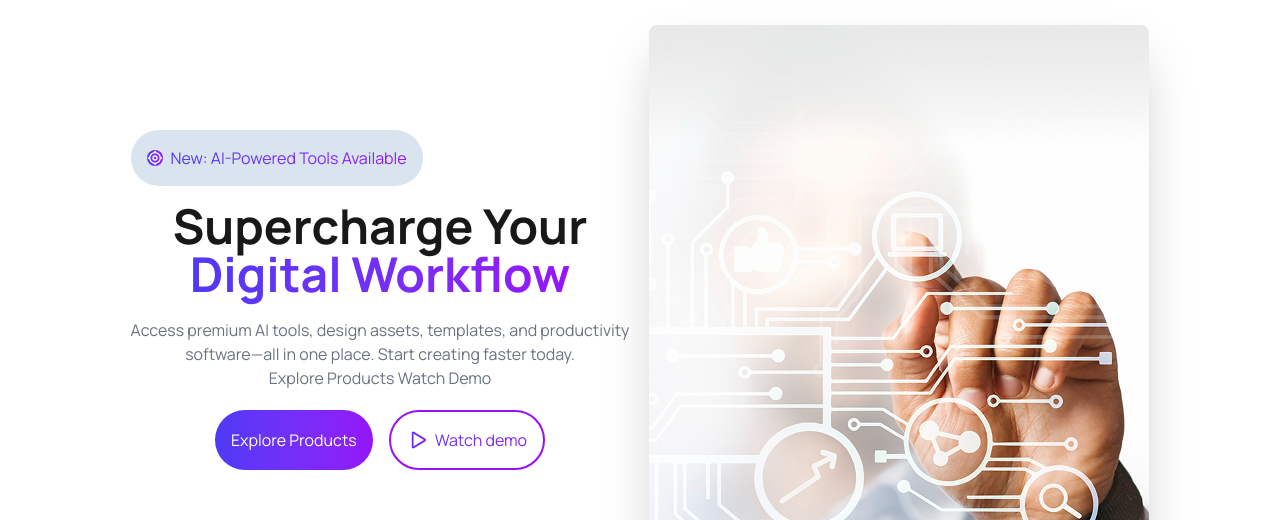
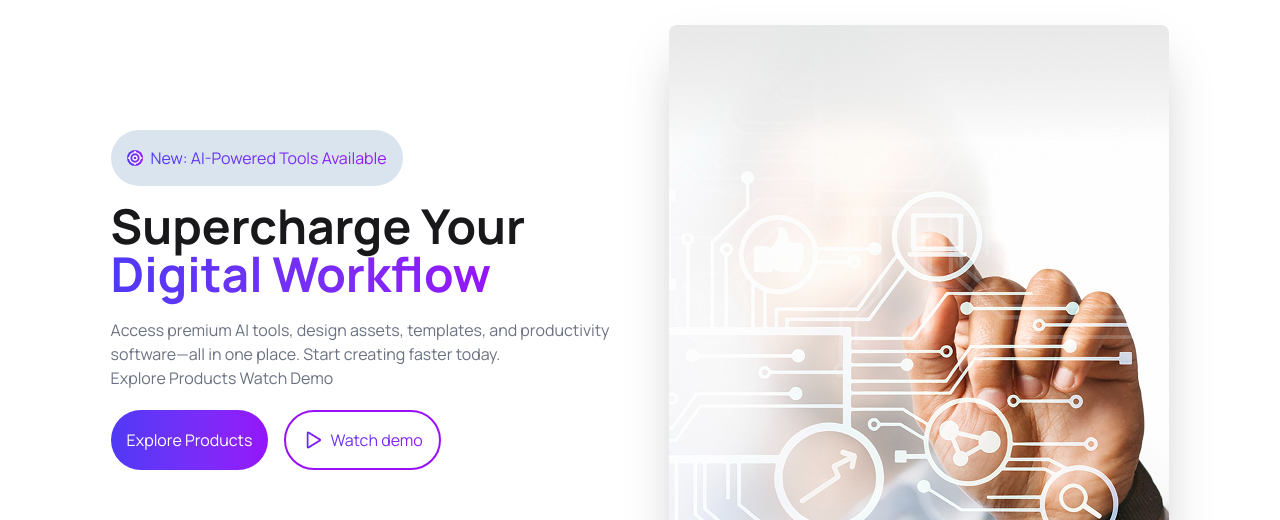
Before and after one commit to Mishu78/digitools-project, a React (Vite) app: page / in a window 1280 px wide. Shown: the part 80-600 px from the top of the page. Built offline with nearby package versions, Linux system fonts and the light colour scheme.

Commit message:
footer updated

```diff
--- a/src/Components/Banner/Banner.jsx
+++ b/src/Components/Banner/Banner.jsx
@@ -3,14 +3,14 @@ import React from 'react';
 
 const Banner = () => {
     return (
-        <div className="md:justify-center lg:flex md:flex-row lg:gap-5 container justify-center mx-auto items-center">
-            <div className='mb-10 md:text-center'>
+        <div className="md:justify-center flex flex-col lg:flex-row gap-10 container justify-center mx-auto items-center">
+            <div className='mb-10 md:text-center lg:text-start lg:mr-5'>
             <button className='mb-4 flex items-center gap-2 bg-[#dae4ee] rounded-4xl p-4 '><TbCurrentLocation className="rounded-full text-white bg-linear-to-r from-[#4F39F6] to-[#9514FA]"/><h2 className=' bg-linear-to-r from-[#4F39F6] to-[#9514FA] text-transparent bg-clip-text'>New: AI-Powered Tools Available</h2></button>
 
             <h1 className="gap-3 mb-5 text-5xl font-bold">Supercharge Your <br></br> <span className="bg-linear-to-r from-[#4F39F6] to-[#9514FA] bg-clip-text text-transparent">Digital Workflow</span></h1>
             <p className="text-gray-500">Access premium AI tools, design assets, templates, and productivity <br></br> software—all in one place. Start creating faster today. <br></br> Explore Products
 Watch Demo</p>
-<div className="flex gap-4 mt-5 md:justify-center">
+<div className="flex gap-4 mt-5 md:justify-center lg:justify-start">
 
 <button className='btn-primary  bg-linear-to-r from-[#4F39F6] to-[#9514FA] rounded-4xl p-4 text-white'>Explore Products</button>
 <button className=' rounded-4xl p-4 bg-linear-to-r from-[#4F39F6] to-[#9514FA] text-transparent bg-clip-text border-2 border-purple-600 flex items-center gap-2 '><img src="/src/assets/Play.png" alt="" /> Watch demo</button>
@@ -18,8 +18,8 @@ Watch Demo</p>
 </div>
 
             </div>
-            <div className='md:justify-center'>
-                <img className='shadow-2xl lg::w-125 lg::h-147.5' src="/src/assets/banner.png" alt="" />
+            <div className='md:justify-center lg:justify-end'>
+                <img className='w-full max-w-md md:max-w-lg lg:max-w-xl shadow-2xl' src="/src/assets/banner.png" alt="" />
             </div>
         </div>
     );
--- a/src/Components/DigitalTools/DigitalTools.jsx
+++ b/src/Components/DigitalTools/DigitalTools.jsx
@@ -8,7 +8,7 @@ const DigitalTools = ({digitalToolsPromise,carts,setCarts}) => {
 
         <div className='mt-20 container justify-items-center mx-auto'>
 
-            <div className='grid lg:grid-cols-3 md:grid-cols-2 gap-10'>
+            <div className='grid lg:grid-cols-3 md:grid-cols-2 gap-10 mr-15 ml-15'>
                 {
                    digitalTools.map(digitalTool => (
                     <DigitalToolCard key={digitalTool.id} digitalTool={digitalTool} carts={carts} setCarts={setCarts}></DigitalToolCard>
--- a/src/Footer/Footer.jsx
+++ b/src/Footer/Footer.jsx
@@ -2,12 +2,14 @@ import React from 'react';
 
 const Footer = () => {
     return (
-        <div className='md:text-center sm:text-center bg-black text-white container justify-center mx-auto items-center'>
-            <footer className="md:text-center sm:text-center container justify-center mx-auto items-center gap-40 footer sm:footer-horizontal p-10 bg-black text-white">
-  <nav>
+        <div className=' md:text-center sm:text-center bg-black text-white w-full justify-center mx-auto items-center'>
+            <footer className=" grid lg:grid-cols-5 md:grid-cols-1 grid-cols-1 sm:grid-cols-1 max-w-7xl justify-center mx-auto items-center gap-10 footer sm:footer-horizontal p-10 bg-black text-white">
+
+  <nav className='justify-start text-start'>
     <h6 className="font-bold text-4xl mb-3">DigiTools</h6>
     <p>Premium digital tools for creators, professionals, and businesses. Work smarter with our suite of powerful tools.</p>
   </nav>
+
   <nav>
     <h6 className="footer-title">Product</h6>
     <a className="link link-hover">Features</a>
```
